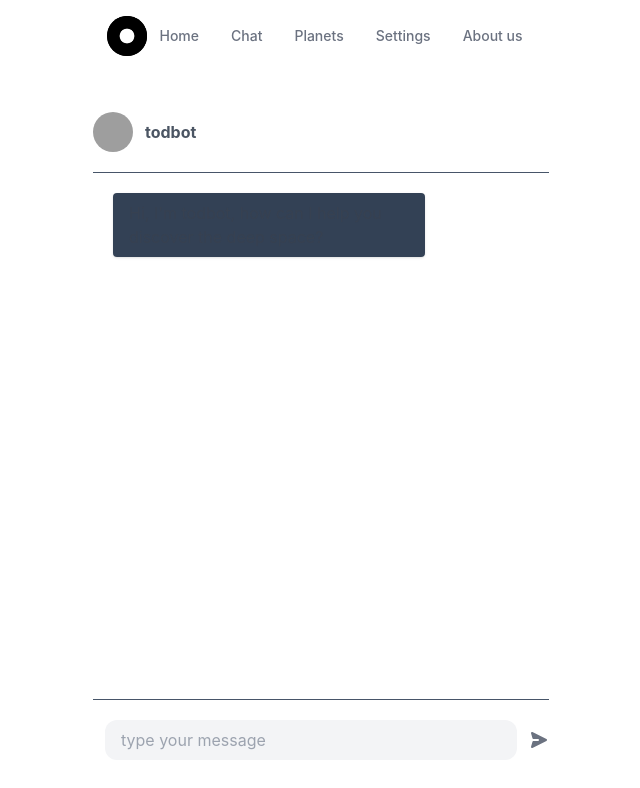
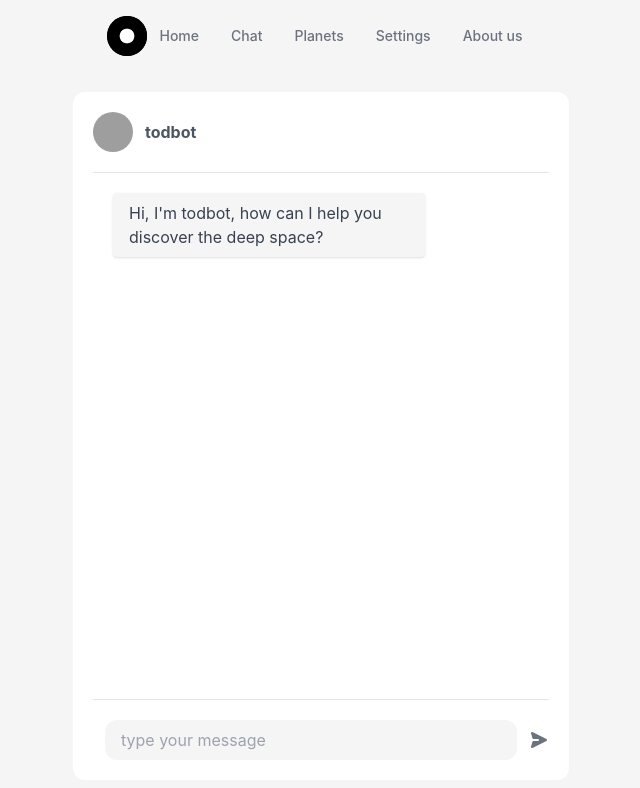
Before and after one commit to dot-ht/web-app, a React (Create React App) app: page /chat in a window 1280 px wide. Shown: the top 788 px of the page, without its empty margins (319-959 px from the left). Built offline with nearby package versions, Linux system fonts and the light colour scheme; grey boxes are pictures that could not be loaded.

Commit message:
[FIX] Light mode [UPDATE] Dark mode [REMOVE] Unused vars

```diff
--- a/public/index.html
+++ b/public/index.html
@@ -1,5 +1,5 @@
 <!DOCTYPE html>
-<html lang="en" class="h-full bg-white dark:bg-slate-900">
+<html lang="en" class="h-full bg-neutral-100 dark:bg-slate-900">
   <head>
     <meta charset="utf-8" />
     <link rel="icon" href="%PUBLIC_URL%/dotc.png" />
@@ -27,7 +27,7 @@
     -->
     <title>dot in space</title>
   </head>
-  <body class="max-h-screen bg-white dark:bg-slate-900">
+  <body class="max-h-screen bg-neutral-100 dark:bg-slate-900">
     <noscript>You need to enable JavaScript to run this app.</noscript>
     <div id="root" class="max-h-screen h-full"></div>
     <!--
--- a/src/App.jsx
+++ b/src/App.jsx
@@ -1,6 +1,5 @@
-import React, { useState } from 'react';
+import React from 'react';
 import { Routes, Route } from "react-router-dom";
-import { useChain, animated } from 'react-spring'
 
 
 import Home from './components/Home/Home';
@@ -12,7 +11,7 @@ import './App.css';
 
 const App = () => {
   return (
-    <div className="App flex flex-col h-full max-h-screen bg-white dark:bg-slate-900">
+    <div className="App flex flex-col h-full max-h-screen bg-neutral-100 dark:bg-slate-900">
       <Navigation />
       <Routes>
         <Route path="/" element={<Home />} />
--- a/src/components/Chat/Chat.jsx
+++ b/src/components/Chat/Chat.jsx
@@ -79,13 +79,13 @@ const Chat = () => {
 
     return  (
       <div className="flex w-full justify-center p-5" style={{'height': 'calc(100vh - 72px)'}}>
-        <div className="flex flex-col justify-space-a lg:w-2/5 md:w4/6 s w-full h-full p-5 rounded-xl divide-y divide-slate-600 dark:bg-slate-800">
+        <div className="flex flex-col justify-space-a lg:w-2/5 md:w4/6 s w-full h-full p-5 rounded-xl divide-y divide-neutral-200  dark:divide-slate-600 bg-white dark:bg-slate-800">
           <div className="flex justify-self-start justify-start items-center pb-5">
             <img className="object-cover w-10 h-10 rounded-full mr-1"
               src={bot.bot_pic} alt={bot.bot_name} />
             <span className="block ml-2 font-bold text-gray-600 dark:text-white">{bot.bot_name}</span>
           </div>
-          <ul id="chat" className="space-y-3 w-full h-full p-5 overflow-scroll overscroll-contain scroll-smooth scrollbar-hide" ref={messageEl}>
+          <ul id="chat" className="space-y-3 devide w-full h-full p-5 overflow-scroll overscroll-contain scroll-smooth scrollbar-hide" ref={messageEl}>
             {console.log(messages)}
             {messages.map(message => (
                 <ChatMessage key={message.index} type={message.type} sender={message.sender} message={message.msg} img={message.img} suggestions={message.suggestions}/>
@@ -93,9 +93,9 @@ const Chat = () => {
           </ul>
           <div className="flex justify-self-end justify-center pt-5">
             <form onSubmit={handleSubmit} className="flex w-full">
-              <input type="text" placeholder="type your message" className="block py-2 pl-4 mx-3 bg-gray-100 rounded-xl outline-none focus:text-gray-700 w-full" name="message" value={name} onChange={(e) => setName(e.target.value)} onKeyPress={handleKeypress} required />
+              <input type="text" placeholder="type your message" className="block py-2 pl-4 mx-3 bg-neutral-100 dark:bg-slate-700 rounded-xl outline-none focus:text-gray-700 dark:focus:dark:text-white  w-full" name="message" value={name} onChange={(e) => setName(e.target.value)} onKeyPress={handleKeypress} required />
                 <button type="submit">
-                  <svg className="w-5 h-5 text-gray-500 origin-center transform rotate-90 hover:fill-white" xmlns="http://www.w3.org/2000/svg"
+                  <svg className="w-5 h-5 text-gray-500 origin-center transform rotate-90 hover:fill-neutral-800 dark:hover:fill-white" xmlns="http://www.w3.org/2000/svg"
                     viewBox="0 0 20 20" fill="currentColor">
                     <path d="M10.894 2.553a1 1 0 00-1.788 0l-7 14a1 1 0 001.169 1.409l5-1.429A1 1 0 009 15.571V11a1 1 0 112 0v4.571a1 1 0 00.725.962l5 1.428a1 1 0 001.17-1.408l-7-14z" />
                   </svg>
--- a/src/components/Chat/ChatMessage.jsx
+++ b/src/components/Chat/ChatMessage.jsx
@@ -8,7 +8,7 @@ const Chat = ({ sender, type, message, img, suggestions}) => {
 
   return (
     <li className={classN}>
-      <div className="px-4 py-2 rounded shadow text-gray-700 dark:text-white bg-slate-700" style={{'maxWidth': '75%' }}>
+      <div className="px-4 py-2 rounded shadow text-gray-700 dark:text-white bg-neutral-100 dark:bg-slate-700" style={{'maxWidth': '75%' }}>
       <p className={classT}>{message}</p>
       <img className={classImg} src={img}/>
       <ul className="flex">
--- a/src/components/Navigation/Navigation.jsx
+++ b/src/components/Navigation/Navigation.jsx
@@ -1,7 +1,4 @@
 import { Link } from "react-router-dom";
-import PropTypes from 'prop-types';
-
-
 
 const Navigation = () => (
     <nav className="flex items-center justify-between max-w-3xl p-4 mx-auto dark:bg-slate-900">
@@ -13,10 +10,10 @@ const Navigation = () => (
     </Link>
 
     <ul className="flex items-center space-x-2 text-sm font-medium text-gray-500">
-        <li className="hidden lg:block"><Link className="px-3 py-2 rounded-lg dark:hover:text-white" to="/"> Home </Link></li>
-        <li><Link to="/chat" className="px-3 py-2 rounded-lg dark:hover:text-white">Chat</Link></li>
-        <li><Link to="/planets" className="px-3 py-2 rounded-lg dark:hover:text-white">Planets</Link></li>
-        <li><Link to="#" className="px-3 py-2 rounded-lg dark:hover:text-white">Settings</Link></li>
+        <li className="hidden lg:block"><Link className="px-3 py-2 rounded-lg hover:text-neutral-700 dark:hover:text-white" to="/"> Home </Link></li>
+        <li><Link to="/chat" className="px-3 py-2 rounded-lg hover:text-neutral-700 dark:hover:text-white">Chat</Link></li>
+        <li><Link to="/planets" className="px-3 py-2 rounded-lg hover:text-neutral-700 dark:hover:text-white">Planets</Link></li>
+        <li><Link to="#" className="px-3 py-2 rounded-lg hover:text-neutral-700 dark:hover:text-white">Settings</Link></li>
         <li><a href="https://github.com/dot-ht/dot-project/blob/main/README.md" className="px-3 py-2 rounded-lg">About us</a></li>
     </ul>
     </nav>
```
